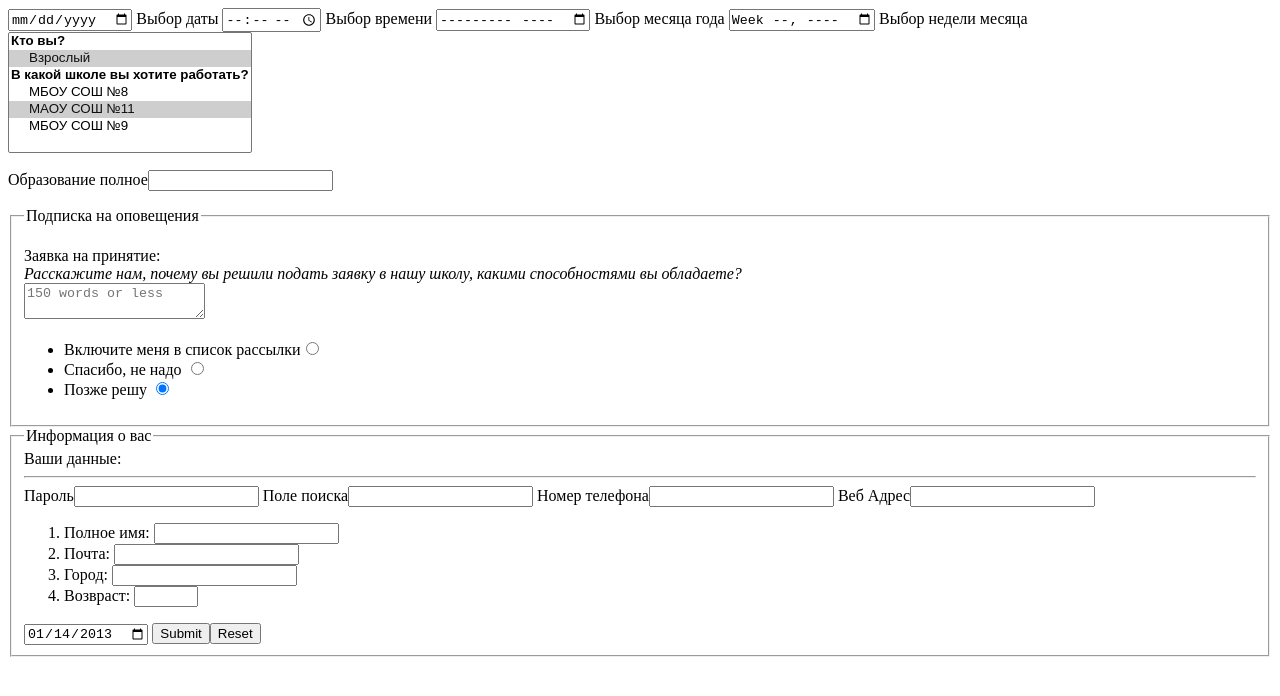
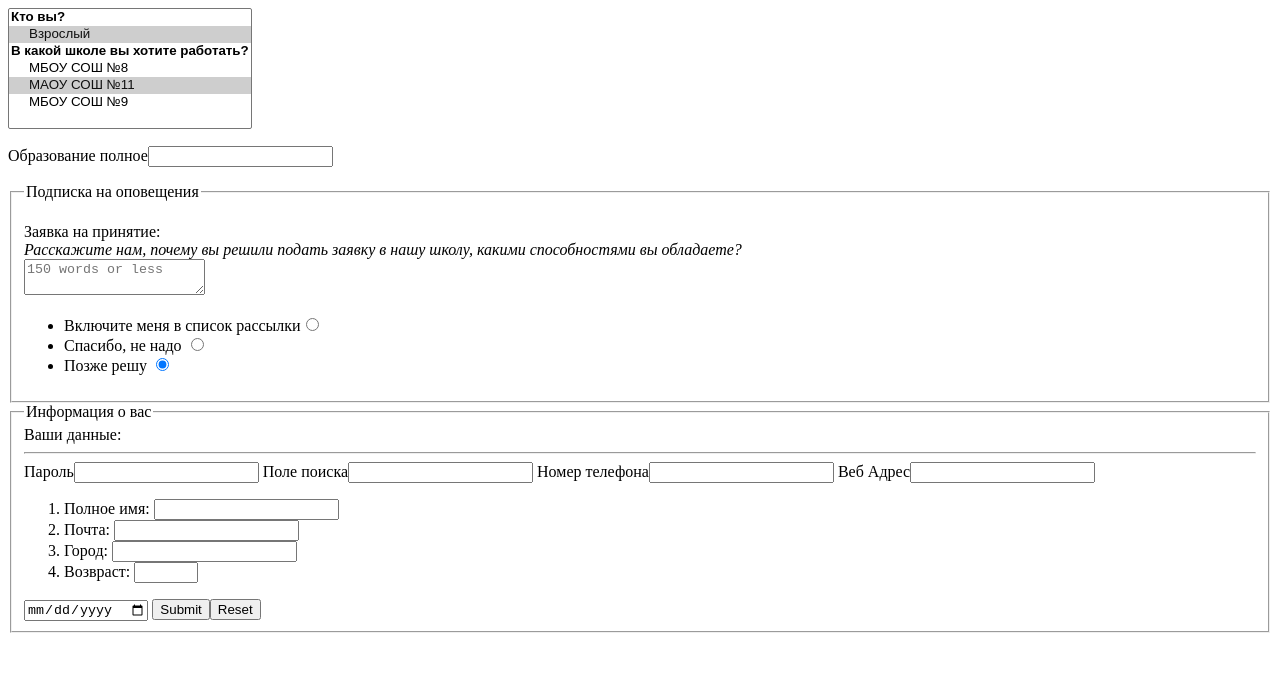
Before and after one commit to Jeftick/diplom, a plain HTML site: page index.html in a window 1280 px wide. Drawn offline with Linux system fonts and the light colour scheme.

Commit message:
Update index.html

```diff
--- a/index.html
+++ b/index.html
@@ -1,10 +1,6 @@
 <!DOCTYPE html>
 <html>
 <body>
-<input type="date" tabindex="1"> Выбор даты
-<input type="time" tabindex="3"> Выбор времени
-<input type="month" tabindex="2"> Выбор месяца года
-<input type="week" tabindex="4"> Выбор недели месяца
 <select name="icecream"size="7" multiple>
 <optgroup label="Кто вы?">
 <option selected="selected">Взрослый</option>
@@ -47,7 +43,7 @@
 <li><label>Город:           <input type="text" name="statenx"></label></li>
 <li><label>Возвраст: <input type="number" name="cnumx" min="1" max="100"></label></li>
 </ol>
-<input type="date" name="имя" value="2013-01-14">
+<input type="date" name="имя" value="дд.мм.гггг">
 <input type="submit"><input type="reset">
 </fieldset>
 </body>
```
